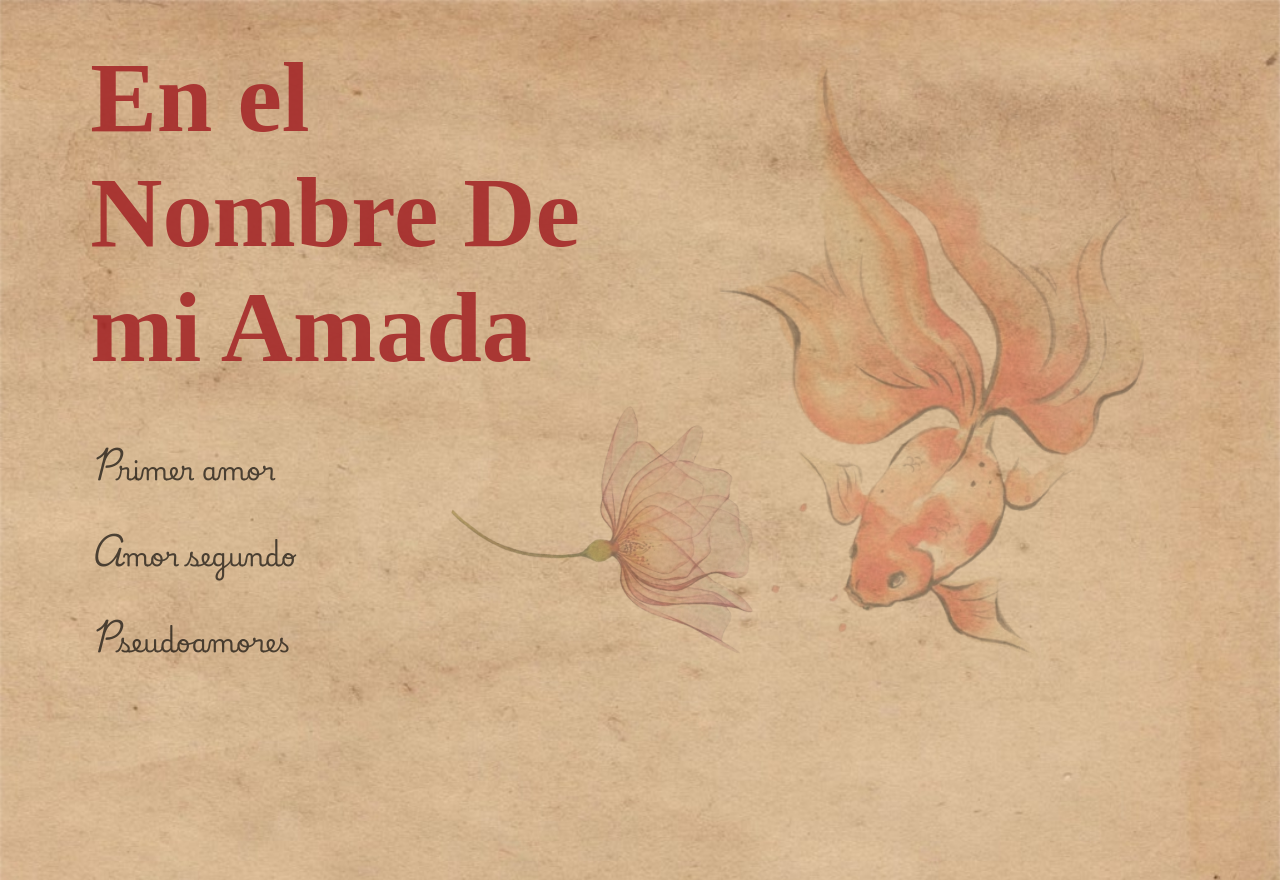
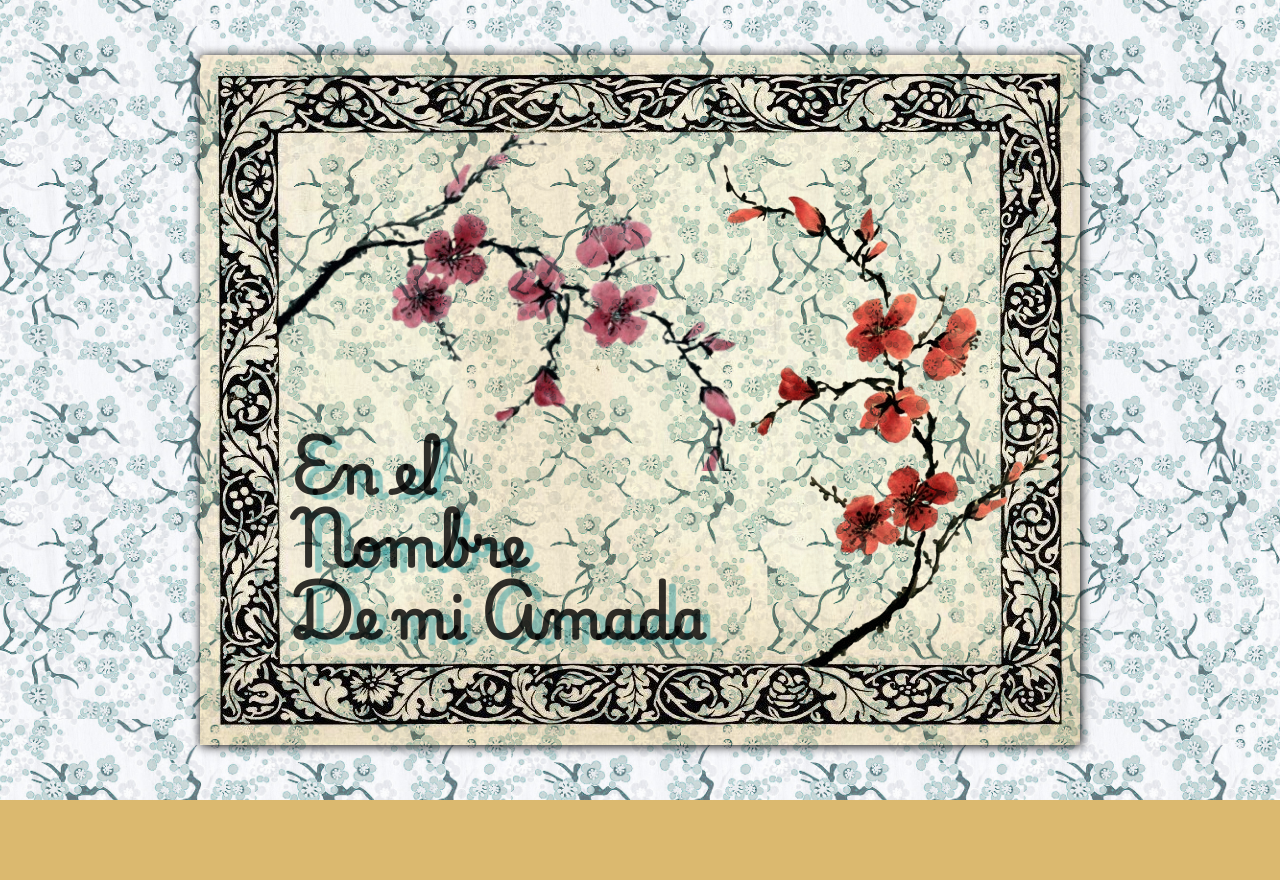
Before and after one commit to Zeratoelf/Enda, a plain HTML site: page index.html in a window 1280 px wide. After the commit the page ends 800 px from the top, so only its background shows below. Drawn offline with Linux system fonts and the light colour scheme.

Commit message:
rework principal page

```diff
--- a/css/styles.css
+++ b/css/styles.css
@@ -1,4 +1,8 @@
-*{
+@font-face {src: url(../fonts/PlaywriteAR-VariableFont_wght.ttf);
+    font-family: 'Playwrite';
+}
+
+* {
     margin: 0px;
     padding: 0px;
     box-sizing: border-box;
@@ -6,101 +10,72 @@
 
 }
 
-@font-face {
+body{
+    height: 100dvh;
+    width: auto;
+    background-color: rgb(219, 185, 111);
+    background-image: url(../img/fondo-flores5.jpg);
+    background-size: 18ch;
+    background-position-x:right;
+    background-repeat: repeat;
     font-family: 'Playwrite';
-    src: url(../fonts/PlaywriteAR-VariableFont_wght.ttf);
+    display: flex;
+    justify-content: center;
+    align-items: center;
 }
 
-
-body{
-    /* height: 1023px;
-    width: 735px; */
-    min-height: 100vh;
-    max-width: 1375px;
-    background-color: rgb(219, 185, 111);
-    background-image: url(../img/fondo-cover4.jpeg);
-    background-size: cover;
-    padding: 5vh ;
+.entrada {
+    background-image: url(../img/fondo-entrada.jpeg);
+    mix-blend-mode: multiply;
+    background-size: 880px;
+    width: 880px;
+    height: 690px;
+    flex: 0 0 880px;
+    margin: 0 8dvw;
+    padding: 90px;
+    display: flex;
+    align-items: end;
+    flex-grow: 0;
     position: relative;
+    box-shadow: 1px 1px 10px;
 }
 
-div#container{
-    display: flex;
-    justify-content: space-evenly;
+.titulo.uno {
+    font-size: 35px;
+    color: rgb(42, 161, 165);
+    line-height: 2.5em;
+    flex-grow: 0;
+    opacity: 0.5;
+    /* mix-blend-mode: exclusion; */
 }
 
-div.titulos{
-    height: 100dvh;
+.titulo.dos{
+    position: absolute;
+    top: 10.5em;
+    line-height: 2.02em;
+    color: rgba(0, 0, 0, 0.809);
+    font-size: 36px;
 }
 
-#titulo-central{
-    width: 40vw;
-    /* text-align: left; */
-    font-size: 50px ;
-    /* margin-right: 15%;
-    margin-left: 10%; */
-    padding-top: 0%;
-    padding-bottom: 5%;
-    padding-left: 0%;
-    /* margin-right: 50%; */
-    opacity: 0.9;
-    color: brown;
+h1 {
+    width: 8em;
 }
 
-ul{
-    display: flex;
-    flex-direction: column;
-    flex-wrap: wrap;
-    justify-content: center;
-    height: 35ch;
-    gap: 1.5rem;
+h2 {
+    text-shadow: 10px 5px 1px  rgba(42, 161, 165, 0.477);
+}
+.flower.one{
+    position: absolute;
+    left: 32rem;
+    top: 6.3rem;
 }
 
-#titulos-entrada li {
-    list-style: none;
-    padding-top: 0px;
-    padding-left: 0%;
-    flex-basis: 15ch 10ch;
-
-
+.flower.two{
+    position: absolute;
+    right: 18rem;
+    top: 5rem;
 }
 
-#titulos-entrada a {
-    color: rgb(0, 0, 0);
-    text-decoration: none;
-    opacity: 0.65;
-    font-size: 25px;
-    font-family: Playwrite;
-    padding: 0%;
+.flower {
+    /* mix-blend-mode: luminosity; */
 }
-
-.primera-letra {
-    font-size: 30px;
-    font-style: italic;
-}
-
-.decorativos {
-    opacity: 0.5;
-    mix-blend-mode: multiply;
-    flex-grow: 0;
-
-}
-
-#fish{
-    position: relative;
-    width: 500px;
-    transform: rotateY(180deg);
-}
-
-.flower{
-    position: relative;
-    bottom: 4.5ch;
-    left: 15ch;
-    height: auto;
-    width: 40ch;
-    flex-grow: 1;
-    flex-shrink: 0;
-    opacity: 0.4;
-    mix-blend-mode: multiply;
-    filter: blur(0.6px);
-}
--- a/index.html
+++ b/index.html
@@ -7,16 +7,27 @@
     <link rel="stylesheet" href="./css/styles.css">
 </head>
 <body>
-    <div id="container">
-        <div class="titulos">
-            <div id="titulo-central">
-                <h1><strong> En el Nombre De mi Amada</strong></h1>
+    <div class="entrada">
+        <!-- <div class="titulo uno">
+            <h1><strong> En el <br> Nombre <br>De mi Amada</strong></h1>
+        </div> -->
+        <div class="titulo dos">
+            <h2><strong> En el <br> Nombre <br>De mi Amada</strong></h2>
+            <!-- <h2><strong> En el Nombre De mi Amada</strong></h2> -->
         </div>
-            <div id="titulos-entrada">
+
+        <div class="flower one">
+            <a href="./Escritos/primer-amor.html" ><img src="./img/icons/flower-chinese2.png" alt=""></a>
+        </div>
+        <div class="flower two">
+            <a href="./Escritos/amor-segundo.html" ><img src="./img/icons/flower-chinese3.png" alt=""></a>
+        </div>
+
+        <!-- <div class="links-amores">
+
             <ul>
                 <li>
                     <a href="./Escritos/primer-amor.html" ><span class="primera-letra">P</span>rimer amor</a>
-                        <!-- <img src="./img/icons/postage-stamp.png" alt="a stamp" width="75px" height="auto" class="stamp"> -->
                 </li>
                 <li>
                     <a href="./Escritos/amor-segundo.html" ><span class="primera-letra">A</span>mor segundo</a>
@@ -24,13 +35,13 @@
                 <li>
                     <a href="./Escritos/pseudoamores.html" ><span class="primera-letra">P</span>seudoamores</a>
                 </li>
-                    <li><img src="./img/flower3.png" class="flower" width="200px" height="auto"></li>
             </ul>
+        </div>  -->
     </div>
-        </div>
-        <div class="decorativos">
+    <!-- <div class="montains"><img src="./img/icons/montains.png" alt=""></div> -->
+    <!-- <div class="decorativos">
             <img src="./img/icons/fish.png" alt="a fish" width="200px" id="fish">
-        </div>
-    </div>
+            <img src="./img/flower3.png" class="flower" width="200px" height="auto">
+        </div>   -->
 </body>
 </html>
```
Also changed, not shown: img/fondo-entrada.jpeg (added), img/fondo-flores3.jpg (added), img/fondo-flores4.jpg (added), img/fondo-flores5.jpg (added), img/icons/flower-chinese.jpeg (added), img/icons/flower-chinese.png (added), img/icons/flower-chinese2.png (added), img/icons/flower-chinese3.png (added), img/icons/montains.png (added), img/icons/montoins.jpeg (added). Lines whose indentation alone changed are shown as unchanged.
